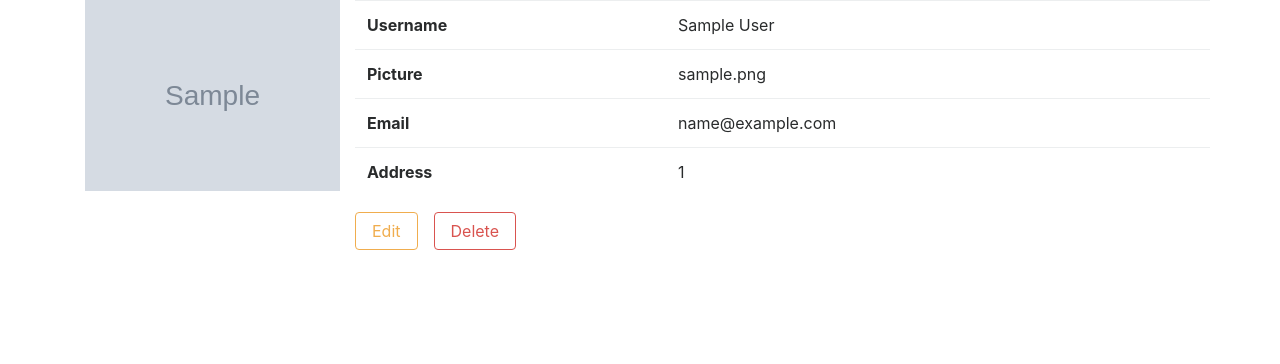
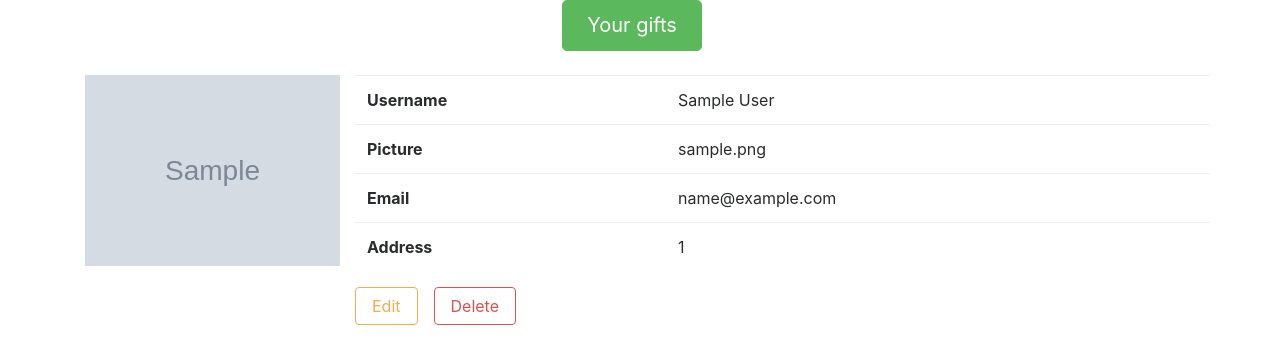
Before and after one commit to Zinston/giftr, a Flask app: page /users/1/profile in a window 1280 px wide. Shown: the part 268-632 px from the top of the page. Run offline with Flask 2, Linux system fonts and the light colour scheme; the visitor is signed in with stand-in values (Sample User, id 1); tables that the repository leaves empty hold one stand-in row (values such as "Sample post"); grey boxes marked "Sample" are stand-in pictures; parts of the project's set-up code (start-up, migrations or seed data) failed here and were passed over; some libraries are stand-ins or nearby versions.

Commit message:
Add link to user's gifts on user profile page.

```diff
--- a/application/views/client/users/templates/user.html
+++ b/application/views/client/users/templates/user.html
@@ -7,6 +7,14 @@
 {% endblock %}
 
 {% block body %}
+
+<div class="text-center mb-3">
+	{% if session.user_id == user.id %}
+	<a class="btn btn-success btn-lg mr-3 mb-2" href="{{ url_for('gifts.get_byuserid', u_id=user.id) }}">Your gifts</a>
+	{% else %}
+	<a class="btn btn-success btn-lg mr-3 mb-2" href="{{ url_for('gifts.get_byuserid', u_id=user.id) }}">{{ user.name }}'s gifts</a>
+	{% endif %}
+</div>
 
 <div class="row">
 	<div class="col-md-3 mb-5 text-center">
```
